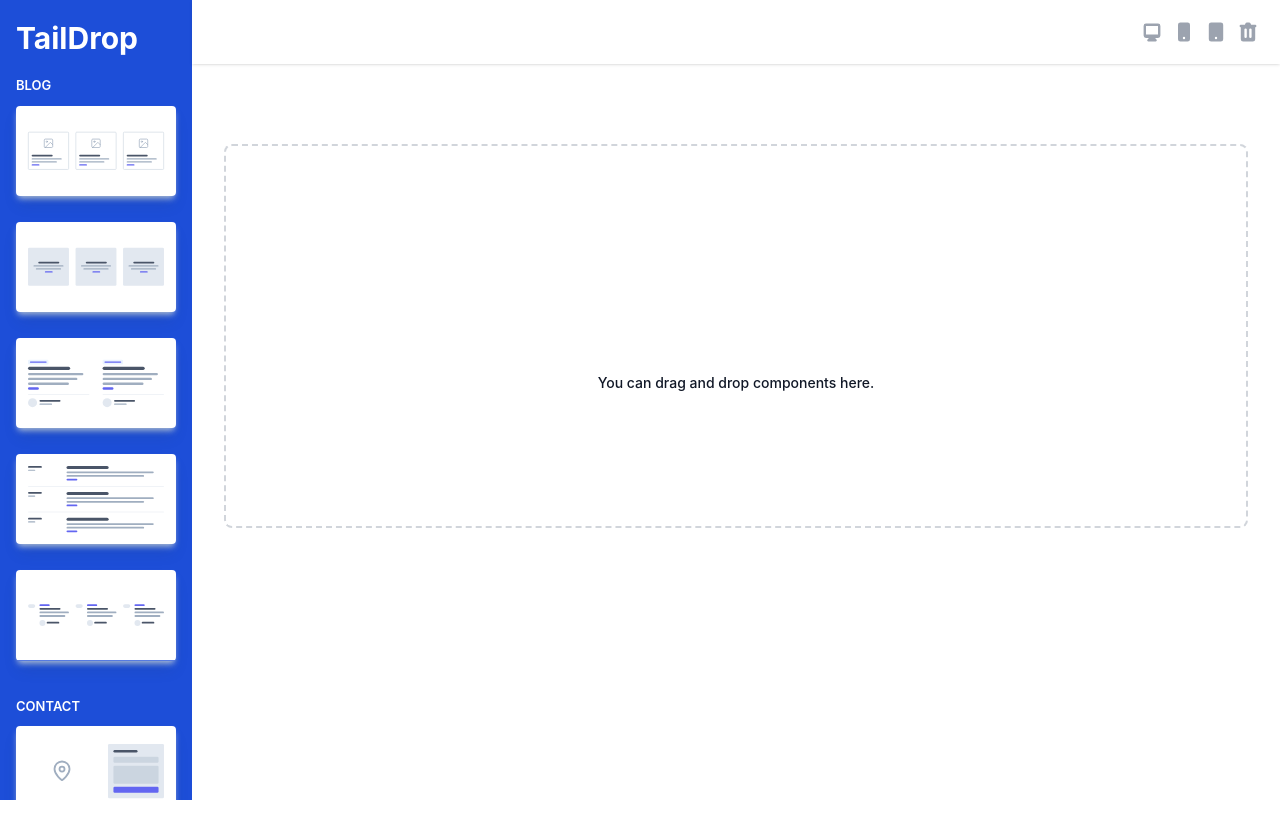
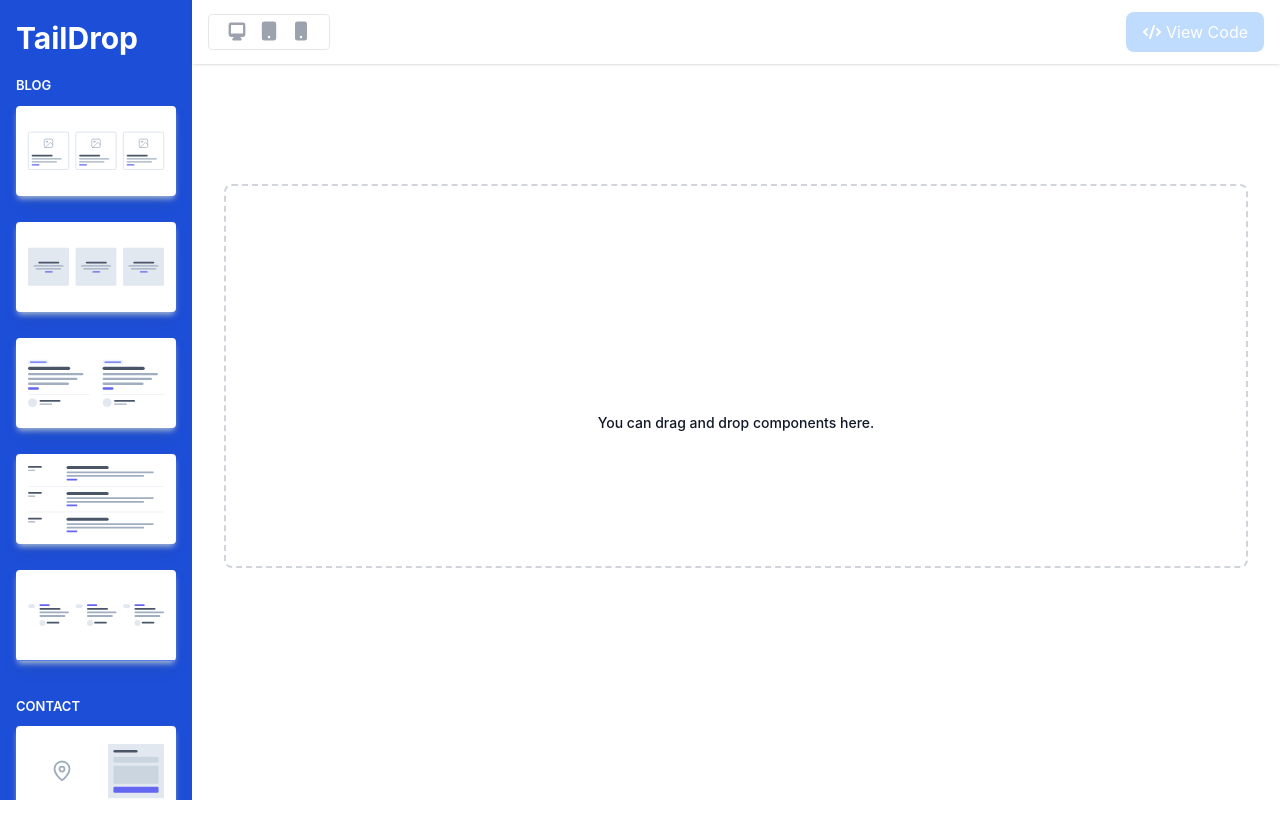
Before and after one commit to vfurkanguner/taildrop, a React (Create React App) app: page / in a window 1280 px wide. Shown: the top 838 px of the page. Built offline with nearby package versions, Linux system fonts and the light colour scheme; some icons are missing.

Commit message:
Splits to components

```diff
--- a/package.json
+++ b/package.json
@@ -4,6 +4,7 @@
   "version": "0.1.0",
   "private": true,
   "dependencies": {
+    "@headlessui/react": "^1.6.4",
     "@heroicons/react": "^1.0.6",
     "@testing-library/jest-dom": "^5.14.1",
     "@testing-library/react": "^13.0.0",
@@ -15,6 +16,7 @@
     "react-dom": "^18.1.0",
     "react-frame-component": "^5.2.3",
     "react-scripts": "5.0.1",
+    "react-syntax-highlighter": "^15.5.0",
     "web-vitals": "^2.1.0"
   },
   "scripts": {
--- a/src/App.js
+++ b/src/App.js
@@ -1,70 +1,92 @@
-import React, { useState, useRef } from "react";
+import React, { useState, useRef, useEffect } from "react";
 import List from "./components/ComponentList";
 import getIcons from "./icons";
-import { DragDropContext, Droppable, Draggable } from "react-beautiful-dnd";
-import {
-  DesktopComputerIcon,
-  DeviceMobileIcon,
-  DeviceTabletIcon,
-  TrashIcon,
-} from "@heroicons/react/solid";
-import EmptyRenderer from "./components/EmptyRenderer";
+import { CodeIcon } from "@heroicons/react/solid";
+import SyntaxHighlighter from "react-syntax-highlighter";
+import { vs2015 } from "react-syntax-highlighter/dist/esm/styles/hljs";
+import Modal from "./components/Modal";
+import DraggableList from "./components/DraggableList";
+import DeviceToolbar from "./components/DeviceToolbar";
 
 const iconList = getIcons();
 
 function App() {
   const [list, setList] = useState([]);
-  const [theme, setTheme] = useState("indigo");
+  const [theme, setTheme] = useState("green");
   const [darkMode, setDarkMode] = useState(false);
+  const [markup, setMarkup] = useState("");
+  const [isModalOpen, setIsModalOpen] = useState(false);
+  const [deviceView, setDeviceView] = useState("desktop");
 
   const myRef = useRef(null);
+  const markupRef = useRef(null);
 
   const handleScrollToLastElement = () => {
-    myRef.current.scrollIntoView({ behavior: "smooth" });
+    myRef?.current?.scrollIntoView({ behavior: "smooth" });
   };
 
-  const onDragEnd = (result) => {
-    if (!result.destination) {
-      return;
+  function beautifyHTML(codeStr) {
+    if (!codeStr) {
+      return "";
     }
+    const process = (str) => {
+      let div = document.createElement("div");
+      div.innerHTML = str.trim();
+      return format(div, 0).innerHTML.trim();
+    };
 
-    const items = Array.from(list);
-    const [reorderedItem] = items.splice(result.source.index, 1);
-    items.splice(result.destination.index, 0, reorderedItem);
+    const format = (node, level) => {
+      let indentBefore = new Array(level++ + 1).join("  "),
+        indentAfter = new Array(level - 1).join("  "),
+        textNode;
 
-    setList(items);
-  };
+      for (let i = 0; i < node.children.length; i++) {
+        textNode = document.createTextNode("\n" + indentBefore);
+        node.insertBefore(textNode, node.children[i]);
 
-  const ViewIcons = [
-    {
-      icon: <DesktopComputerIcon className="h-6 w-6" />,
-      name: "Desktop",
-    },
-    {
-      icon: <DeviceMobileIcon className="h-6 w-6" />,
-      name: "Mobile",
-    },
-    {
-      icon: <DeviceTabletIcon className="h-6 w-6" />,
-      name: "Tablet",
-    },
-    {
-      icon: <TrashIcon className="h-6 w-6" />,
-      name: "Clean",
-      onClick: () => setList([]),
-    },
-  ];
+        format(node.children[i], level);
+
+        if (node.lastElementChild === node.children[i]) {
+          textNode = document.createTextNode("\n" + indentAfter);
+          node.appendChild(textNode);
+        }
+      }
+
+      return node;
+    };
+    return process(codeStr);
+  }
+
+  useEffect(() => {
+    let newCode = beautifyHTML(markupRef?.current?.innerHTML);
+    setMarkup((prevProps) => {
+      return (newCode += "\n" + prevProps);
+    });
+  }, [list]);
+
+  function closeModal() {
+    setIsModalOpen(false);
+  }
+
+  function openModal() {
+    setIsModalOpen(true);
+  }
 
   return (
     <>
+      <Modal isOpen={isModalOpen} onClose={closeModal}>
+        <SyntaxHighlighter style={vs2015} language="javascript" showLineNumbers>
+          {markup}
+        </SyntaxHighlighter>
+      </Modal>
+
       <div>
-        {/* Static sidebar for desktop */}
         <div className="hidden md:flex md:w-48 md:flex-col md:fixed md:inset-y-0">
-          {/* Sidebar component, swap this element with another sidebar if you like */}
           <div className="flex flex-col flex-grow pt-5 bg-blue-700 overflow-y-auto">
             <div className="flex items-center flex-shrink-0 px-4">
               <h1 className="text-3xl font-bold text-white">TailDrop</h1>
             </div>
+
             <div className="mt-5 flex-1 flex flex-col px-4">
               <List
                 handleScrollToLastElement={handleScrollToLastElement}
@@ -77,80 +99,31 @@ function App() {
             </div>
           </div>
         </div>
+
         <div className="md:pl-48 flex flex-col flex-1">
           <div className="sticky top-0 z-10 flex-shrink-0 flex h-16 bg-white shadow">
-            <div className="flex-1 px-4 flex justify-between">
-              <div className="flex-1 flex">
-                <form className="w-full flex md:ml-0" action="#" method="GET">
-                  <label htmlFor="search-field" className="sr-only">
-                    Search
-                  </label>
-                  <div className="relative w-full text-gray-400 focus-within:text-gray-600">
-                    <div className="absolute inset-y-0 left-0 flex items-center pointer-events-none"></div>
-                  </div>
-                </form>
-              </div>
+            <div className="flex-1 px-4 flex justify-between items-center ">
+              <DeviceToolbar setDeviceView={setDeviceView} />
               <div className="ml-4 flex items-center md:ml-6">
-                {ViewIcons.map((icon) => {
-                  return (
-                    <button
-                      key={icon.name}
-                      className="bg-white p-1 rounded-full text-gray-400 hover:text-gray-500 focus:outline-none focus:ring-2 focus:ring-offset-2 focus:ring-indigo-500"
-                      onClick={icon.onClick}
-                    >
-                      {icon.icon}
-                    </button>
-                  );
-                })}
+                <button
+                  disabled={list.length === 0}
+                  onClick={openModal}
+                  className="disabled:bg-blue-200 flex items-center px-4 py-2 bg-blue-600 rounded-lg text-white"
+                >
+                  <CodeIcon className="h-5 w-5 mr-1" />
+                  <p>View Code</p>
+                </button>
               </div>
             </div>
           </div>
 
-          <main className="overflow-y-scroll h-screen">
-            <div className="py-6">
-              <div className="max-w-7xl mx-auto px-4 sm:px-6 md:px-8">
-                <DragDropContext onDragEnd={onDragEnd}>
-                  <Droppable droppableId="list">
-                    {(provided, snapshot) => (
-                      <main
-                        className="py-4 pb-20"
-                        {...provided.droppableProps}
-                        ref={provided.innerRef}
-                      >
-                        {list.length < 1 ? (
-                          <EmptyRenderer />
-                        ) : (
-                          list.map((component, index) => {
-                            return (
-                              <Draggable
-                                index={index}
-                                draggableId={component.name}
-                                key={component.name}
-                              >
-                                {(provided, snapshot) => (
-                                  <>
-                                    <div
-                                      ref={provided.innerRef}
-                                      {...provided.draggableProps}
-                                      {...provided.dragHandleProps}
-                                    >
-                                      {component}
-                                    </div>
-                                    <div ref={myRef}></div>
-                                  </>
-                                )}
-                              </Draggable>
-                            );
-                          })
-                        )}
-                        {provided.placeholder}
-                      </main>
-                    )}
-                  </Droppable>
-                </DragDropContext>
-              </div>
-            </div>
-          </main>
+          <DraggableList
+            deviceView={deviceView}
+            theme={theme}
+            markupRef={markupRef}
+            list={list}
+            setList={setList}
+          />
         </div>
       </div>
     </>
@@ -158,8 +131,3 @@ function App() {
 }
 
 export default App;
-
-// Listeden sürüklediğim componentleri main'a yerleştiriyorum.
-// Drag and Drop işlemi için draggable="true" ve onDragOver="onDragOver"
-// attributeleri ekliyorum.
-// Daha sonra main'de sürüklenen elemanları kendi içerisinde drag & drop yapıyorum
--- a/src/blocks/blog/light/a.js
+++ b/src/blocks/blog/light/a.js
@@ -26,7 +26,7 @@ function LightBlogA(props) {
                 </p>
                 <div className="flex items-center flex-wrap ">
                   <a
-                    href
+                    href='#'
                     className={`text-${props.theme}-500 inline-flex items-center md:mb-2 lg:mb-0`}
                   >
                     Learn More
```
Also changed, not shown: 1 other file (tests, documents, lock files or other folders).
